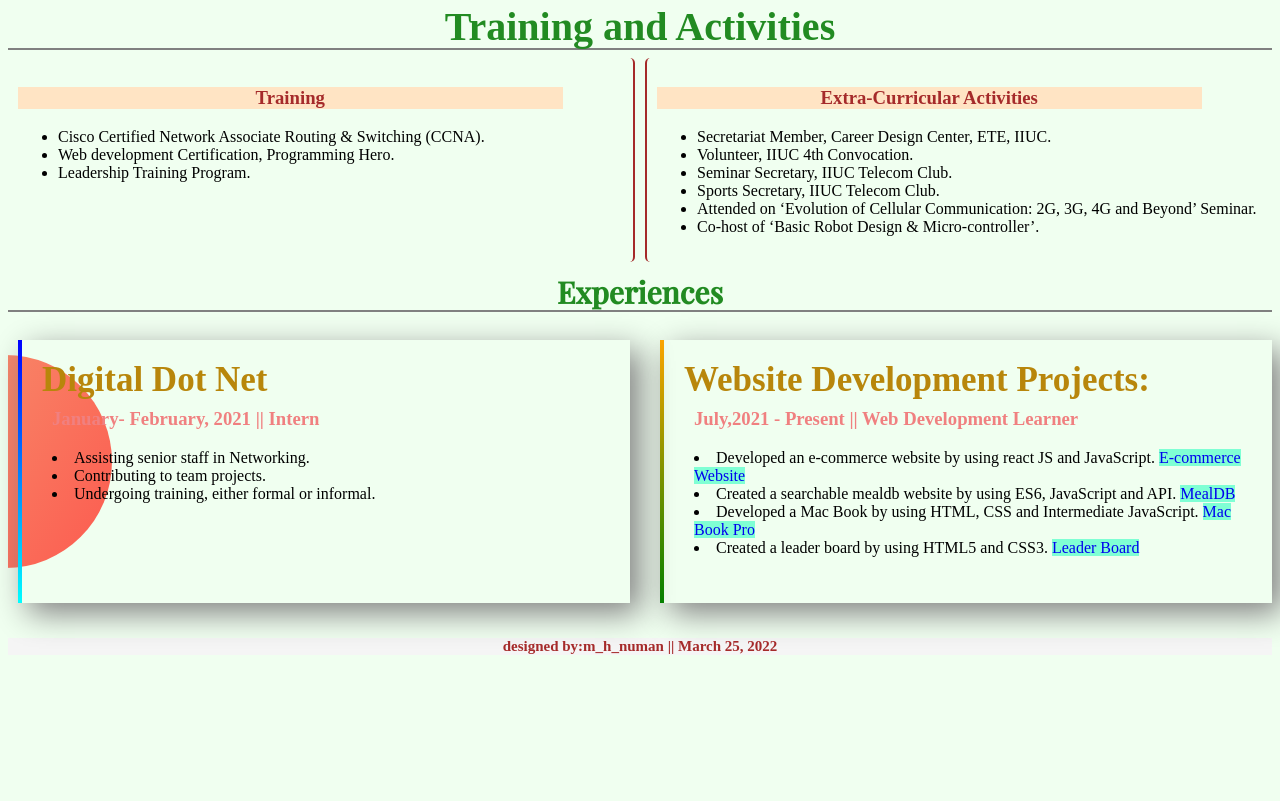
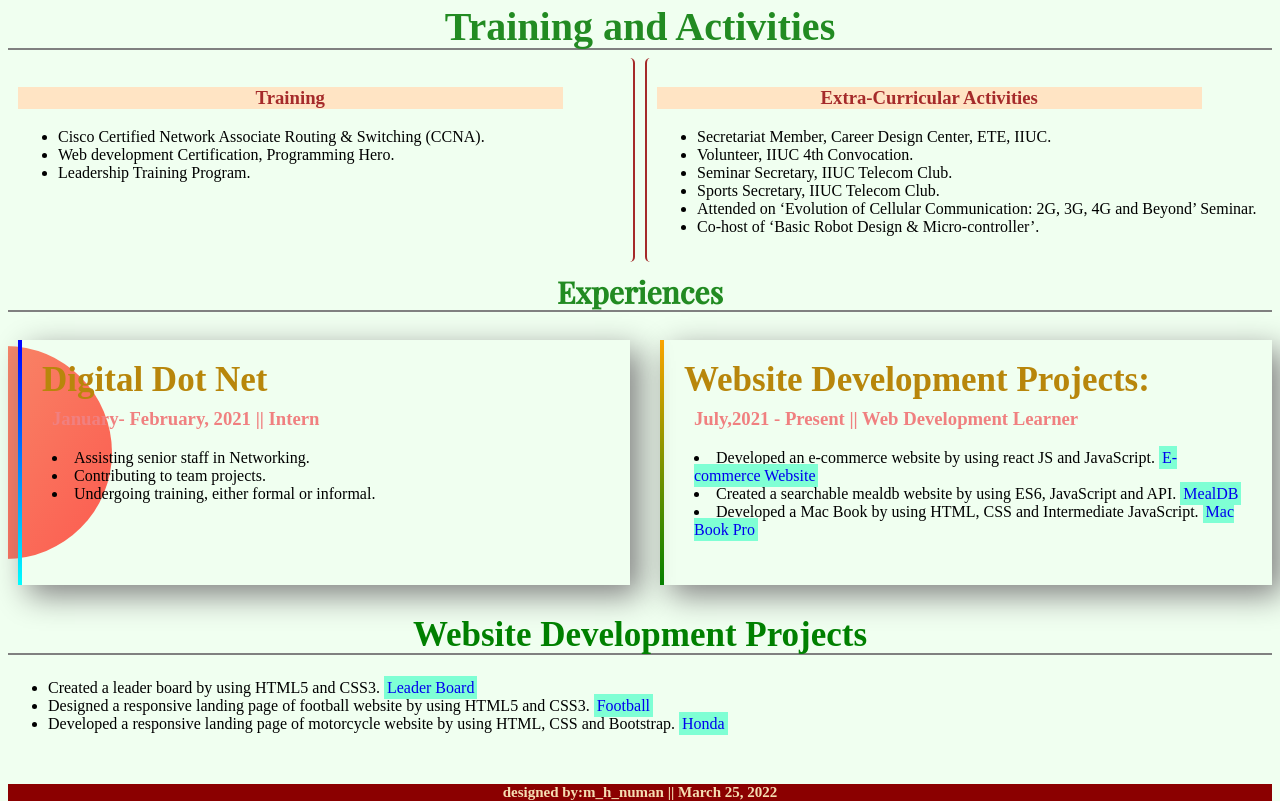
Before and after one commit to Mahmudul-Hasan-Numan/my-portfolio, a plain HTML site: page index.html in a window 1280 px wide. Shown: the part 1961-2762 px from the top of the page. Before the commit the page ends 2616 px from the top, so only its background shows below. Drawn offline with nearby package versions, Linux system fonts and the light colour scheme.

Commit message:
updated-portfolio

```diff
--- a/index.html
+++ b/index.html
@@ -6,12 +6,19 @@
     <meta http-equiv="X-UA-Compatible" content="IE=edge">
     <meta name="viewport" content="width=device-width, initial-scale=1.0">
     <title>Numan's Portfolio</title>
+    <!-----------------------
+         GOOGLE FONTS
+        ----------------------- -->
     <link rel="preconnect" href="https://fonts.googleapis.com">
     <link rel="preconnect" href="https://fonts.gstatic.com" crossorigin>
     <link href="https://fonts.googleapis.com/css2?family=Playfair+Display:wght@500&display=swap" rel="stylesheet">
+    <!-- -----------------
+        CSS LINK
+    ----------------------- -->
     <link rel="stylesheet" href="style.css">
     <!-- Font Awesome  -->
     <link rel="stylesheet" href="https://cdnjs.cloudflare.com/ajax/libs/font-awesome/4.7.0/css/font-awesome.min.css">
+
 </head>
 
 <body>
@@ -195,22 +202,45 @@
                             Developed a Mac Book by using HTML, CSS and Intermediate JavaScript. <a target="_blanks"
                                 href="https://mahmudul-hasan-numan.github.io/mac-book-pro/index.html">Mac Book Pro</a>
                         </li>
-                        <li>
-                            Created a leader board by using HTML5 and CSS3.
-                            <a target="_blanks" href="https://mahmudul-hasan-numan.github.io/leader-board-css3/">Leader
-                                Board</a>
-                        </li>
                     </p>
                 </div>
             </div>
         </div>
-
+        <!-- -------------------------
+    Website Development Projects
+------------------------  -->
+        <div class="projects">
+            <h2 class="projects-title">Website Development Projects</h2>
+            <hr>
+            <div class="projects-list">
+                <ul>
+                    <li>
+                        Created a leader board by using HTML5 and CSS3.
+                        <a target="_blanks" href="https://mahmudul-hasan-numan.github.io/leader-board-css3/">Leader
+                            Board</a>
+                    </li>
+                    <li>
+                        Designed a responsive landing page of football website by using HTML5 and CSS3. <a
+                            target="_blanks"
+                            href="https://mahmudul-hasan-numan.github.io/football-responsive/">Football</a>
+                    </li>
+                    <li>
+                        Developed a responsive landing page of motorcycle website by using HTML, CSS and Bootstrap. <a
+                            target="_blanks" href="https://mahmudul-hasan-numan.github.io/Honda/">Honda</a>
+                    </li>
+                </ul>
+            </div>
+        </div>
     </section>
+    <!-- ------------------------------
+        FOOTER SECTION
+    -------------------------------- -->
     <section>
         <footer>
             <h6 id="footer"> designed by:m_h_numan || March 25, 2022</h6>
         </footer>
     </section>
+
 </body>
 
 </html>
--- a/style.css
+++ b/style.css
@@ -201,10 +201,11 @@ margin-left: 40px;
     margin-left: 10px;
     box-shadow: 10px 10px 30px gray;
 }
-.experience a {
+.experience a  , .projects-list a {
     text-decoration: none;
     background-color: aquamarine;
     justify-content: center;
+    padding: 3px;
 }
 #link-button a{
     text-decoration: none;
@@ -212,10 +213,38 @@ margin-left: 40px;
     padding: 10px;
     border-radius: 5px;
 }
+
+/*
+Website Development Projects
+  */
+  .projects{
+    margin-top: 40px;
+    box-shadow: 2px 2xp 5px;
+   justify-content: center;
+}
+.projects-title{
+    color: green;
+    text-align: center;
+    font-size: 35px;
+}
+.projects-list{
+    display: flex;
+    flex-direction: column;
+
+}
+/*
+.projects-list a{
+    text-decoration: none;
+} */
+
+/*------------------
+ FOOTER
+ --------------------- */
+
 #footer{
     margin-bottom: -20px;
     font-size: 15px;
-    color: brown;
+    color: wheat;
     text-align: center;
-    background-color: whitesmoke;
+    background-color: darkred;
 }
```
